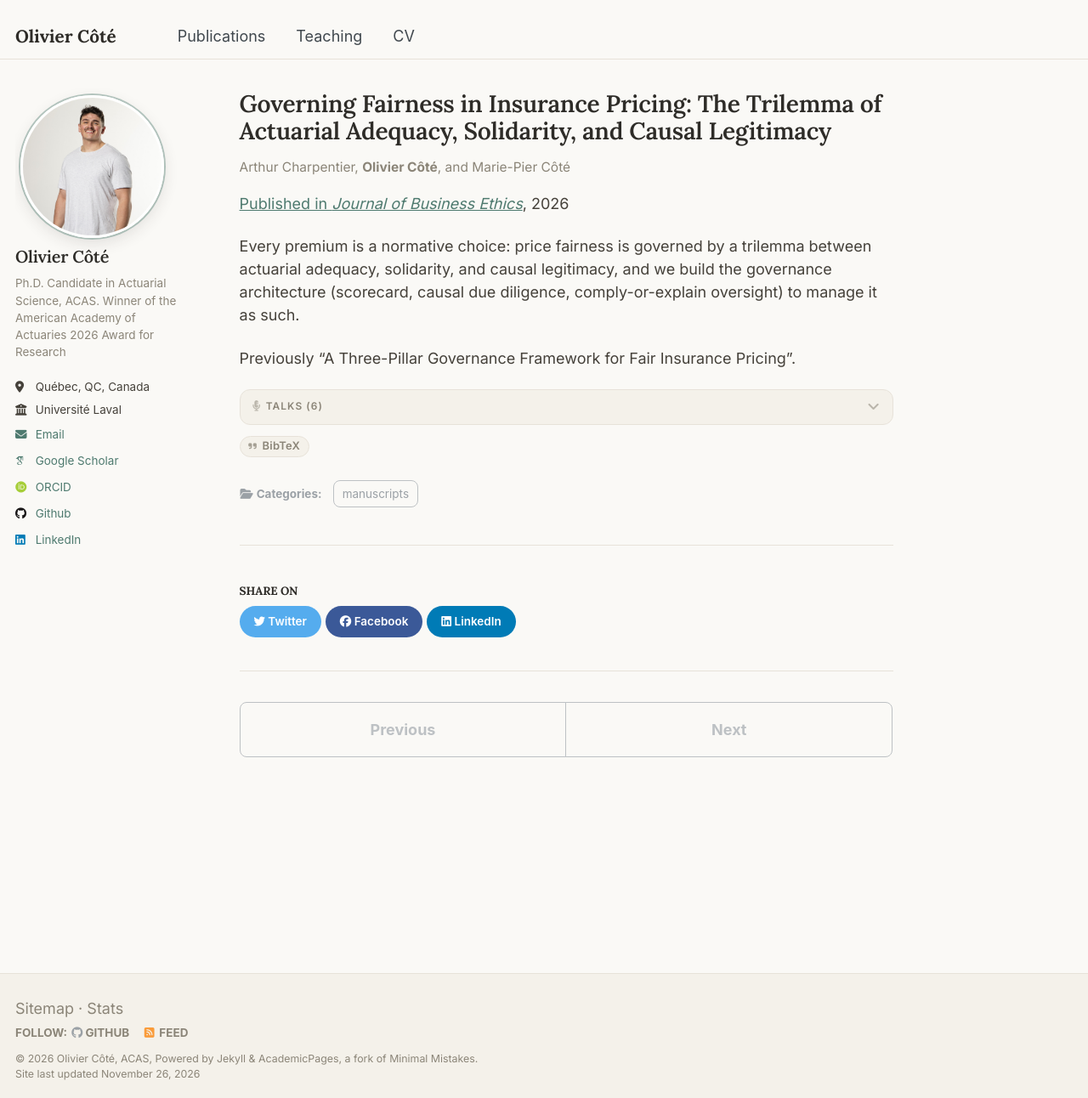
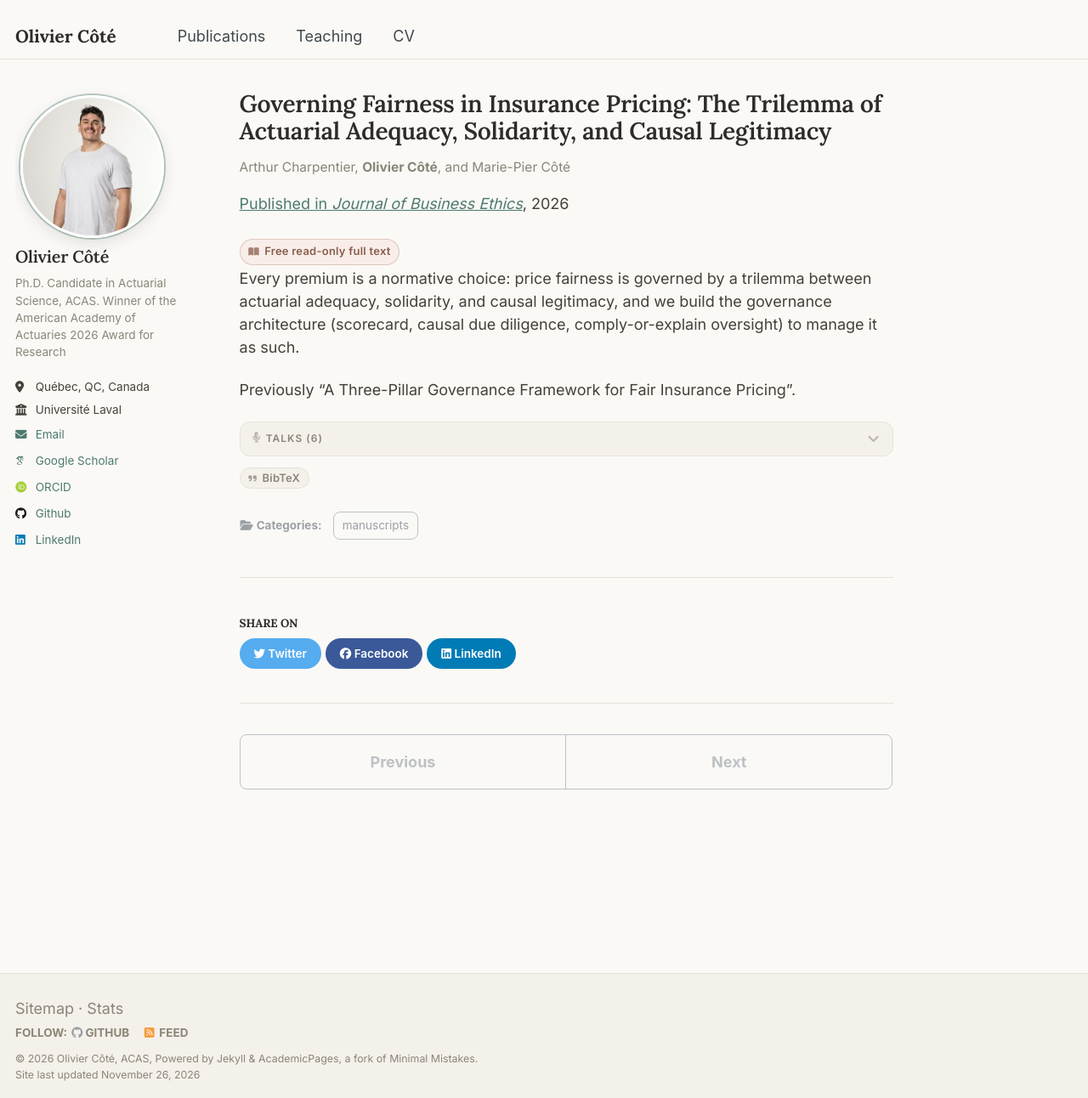
Before and after one commit to OliCoSide/olicoside.github.io, a Jekyll site: the page built from _publications/2026-governing-fairness-trilemma.md, in a window 1280 px wide and 1292 px high. Shown: the whole window at 85% size. Built offline with Jekyll 4.4.1, drawn with Linux system fonts in a browser that asks for light colours; some web fonts are replaced.

Commit message:
JBE paper: link the free read-only full text (Springer SharedIt)
Adds https://rdcu.be/G98m8D7rJAwa as a "Free read-only full text" pill
on the Governing fairness publication (list card and item page), and as
a "Free full text" link after the DOI in the CV. Production CV PDF
rebuilt (still 4 pages); outgoing PDF archived as
CV_OlivierCote_ENG_2026-11-26b.pdf.

Co-Authored-By: Claude Opus 5.5 <noreply@anthropic.com>
Claude-Session: https://claude.ai/code/session_01F7Q7idQJuV4bghK1gJGxrK

```diff
--- a/_publications/2026-governing-fairness-trilemma.md
+++ b/_publications/2026-governing-fairness-trilemma.md
@@ -8,6 +8,9 @@ venue: 'Journal of Business Ethics'
 paperurl: 'https://doi.org/10.1007/s10551-026-06479-2'
 authors: 'Arthur Charpentier, Olivier Côté, and Marie-Pier Côté'
 citation: 'Charpentier, A., Côté, O., & Côté, M.-P. (2026). Governing fairness in insurance pricing: The trilemma of actuarial adequacy, solidarity, and causal legitimacy. Journal of Business Ethics. https://doi.org/10.1007/s10551-026-06479-2'
+supplement:
+  url: https://rdcu.be/G98m8D7rJAwa
+  label: "Free read-only full text"
 talks:
   - url: /talks/2026-11-12-ICA-Tokyo
     label: "33rd International Congress of Actuaries, Tokyo (online), 2026"
--- a/files/cv-src/biblio.bib
+++ b/files/cv-src/biblio.bib
@@ -3,7 +3,7 @@
   author={Charpentier, Arthur and \textbf{C\^ot\'e, O.} and C\^ot\'e, Marie-Pier},
   journal={Journal of Business Ethics},
   doi={https://doi.org/10.1007/s10551-026-06479-2},
-  note={\href{https://doi.org/10.1007/s10551-026-06479-2}{doi:10.1007/s10551-026-06479-2}},
+  note={\href{https://doi.org/10.1007/s10551-026-06479-2}{doi:10.1007/s10551-026-06479-2}. \href{https://rdcu.be/G98m8D7rJAwa}{Free full text}},
   year={2026}
 }
 
```
Also changed, not shown: 2 other files.
